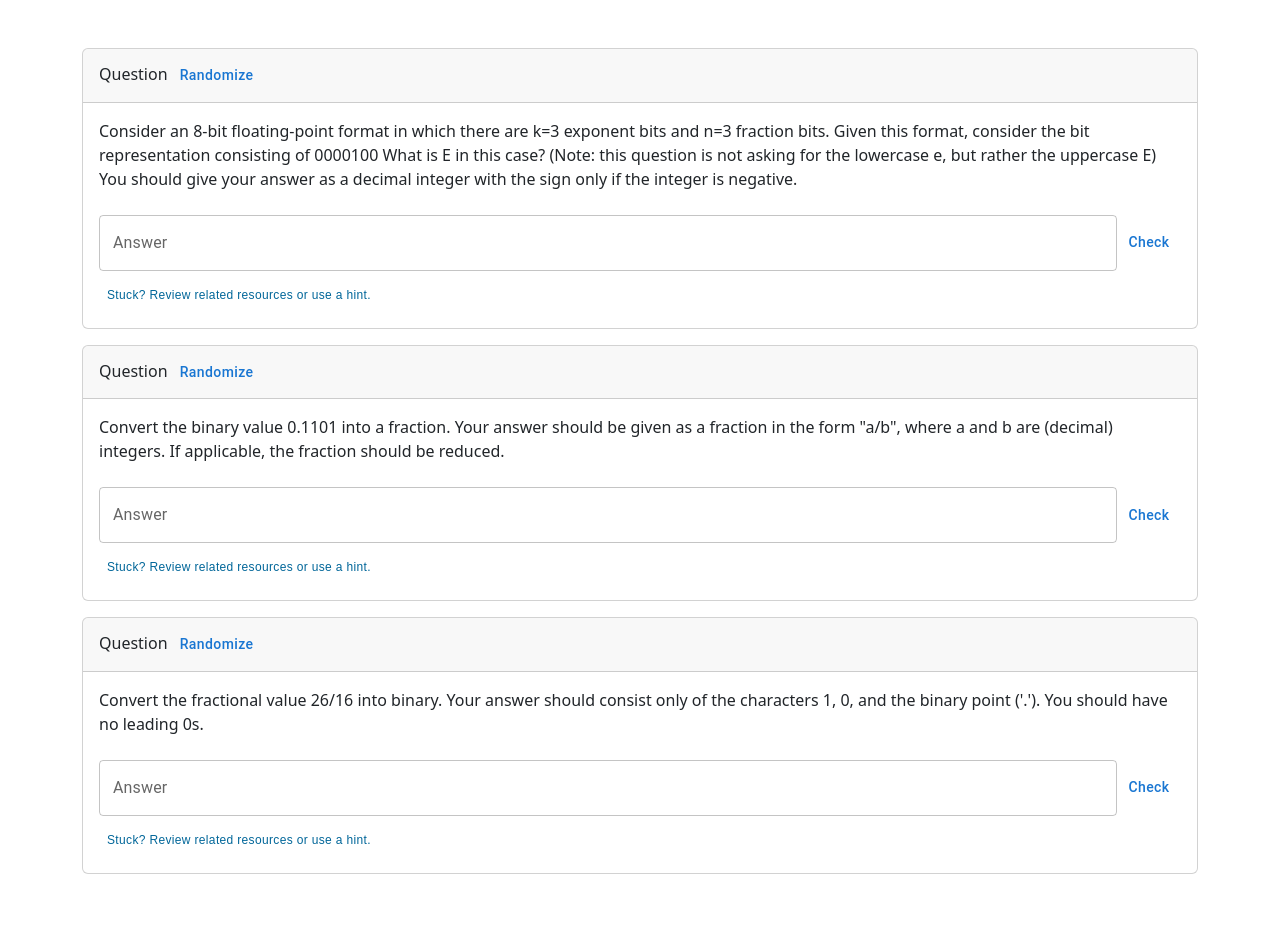
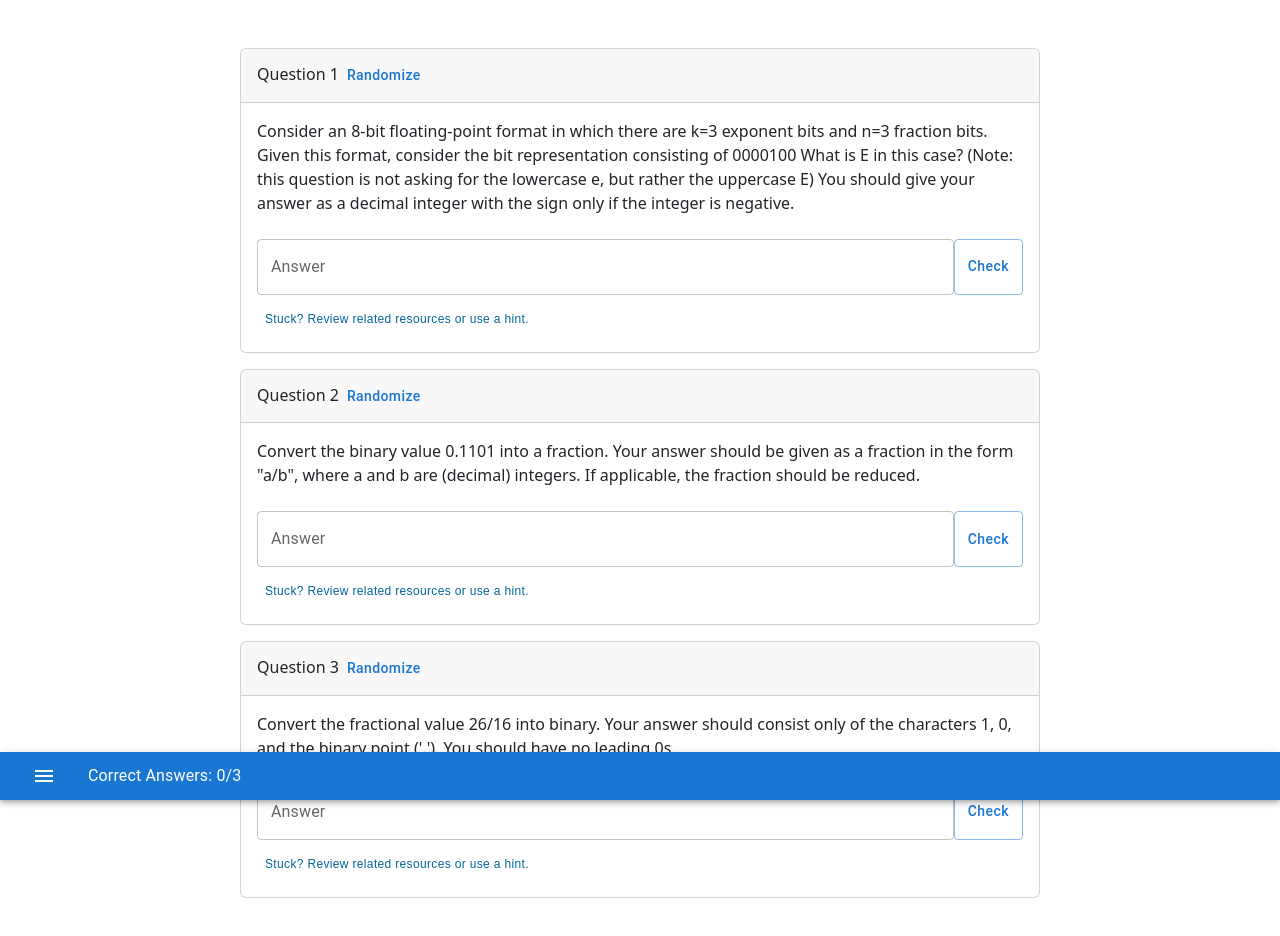
Before and after one commit to mdcrapse/mdcrapse.github.io, a React (Create React App) app: page / in a window 1280 px wide. Shown: the top 936 px of the page. Built offline with nearby package versions, Linux system fonts and the light colour scheme.

Commit message:
Add ExamOverview

```diff
--- a/package.json
+++ b/package.json
@@ -6,16 +6,17 @@
   "dependencies": {
     "@emotion/react": "^11.11.3",
     "@emotion/styled": "^11.11.0",
+    "@mui/icons-material": "^5.15.11",
     "@mui/material": "^5.15.11",
     "@testing-library/jest-dom": "^5.17.0",
     "@testing-library/react": "^13.4.0",
     "@testing-library/user-event": "^13.5.0",
+    "better-react-mathjax": "^2.0.3",
     "bootstrap": "^5.3.3",
     "react": "^18.2.0",
     "react-bootstrap": "^2.10.1",
     "react-dom": "^18.2.0",
     "react-scripts": "5.0.1",
-    "better-react-mathjax": "^2.0.3",
     "web-vitals": "^2.1.4"
   },
   "scripts": {
--- a/src/App.js
+++ b/src/App.js
@@ -1,8 +1,9 @@
-import react from "react";
+import react, { useState } from "react";
 import "bootstrap/dist/css/bootstrap.min.css";
 import { createTheme, ThemeProvider } from "@mui/material";
 import ExamQuestionnaire from "./ExamQuestionnaire";
 import { MathJaxContext } from "better-react-mathjax";
+import ExamOverview from "./ExamOverview";
 
 export default function App() {
   const theme = createTheme({
@@ -27,14 +28,17 @@ export default function App() {
     // },
   });
 
+  const [correct, setCorrect] = useState([]);
+
   return (
     <MathJaxContext>
       <ThemeProvider theme={theme}>
-        <div className="container my-5">
+        <div className="container my-5" style={{ display: "flex", justifyContent: "center" }}>
           <div className="d-flex flex-column">
-            <ExamQuestionnaire />
+            <ExamQuestionnaire onCorrect={setCorrect} />
           </div>
         </div>
+        <ExamOverview correct={correct} />
       </ThemeProvider>
     </MathJaxContext>
   );
--- /dev/null
+++ b/src/ExamOverview.js
@@ -0,0 +1,80 @@
+import react, { useState } from "react";
+import "bootstrap/dist/css/bootstrap.min.css";
+import { AppBar, Toolbar } from "@mui/material";
+import { Stack, IconButton, Typography, Grid, Button } from "@mui/material";
+import MenuIcon from "@mui/icons-material/Menu";
+
+export default function ExamOverview({ correct }) {
+  const [open, setOpen] = useState(false);
+
+  return (
+    <AppBar color="primary" position="fixed" sx={{ top: "auto", bottom: 0 }}>
+      <Toolbar variant="dense">
+        <Stack direction="column">
+          <Stack direction="row" style={{ alignItems: "center" }} gap={3}>
+            <IconButton
+              sx={{ alignSelf: "flex-start" }}
+              color="inherit"
+              aria-label="open drawer"
+              type="button"
+              onClick={() => setOpen(!open)}
+            >
+              <MenuIcon />
+            </IconButton>
+            <ExamResultStats correct={correct} />
+          </Stack>
+          {open ? <ExamResultCards correct={correct} /> : null}
+          {/* I have given up on trying to make a nicely transitioning toolbar. */}
+          {/* <Slide appear={false} direction="up" in={open}> */}
+          {/* </Slide> */}
+        </Stack>
+      </Toolbar>
+    </AppBar>
+  );
+}
+
+function ExamResultStats({ correct }) {
+  let numCorrect = 0;
+  for (const isCorrect of correct) {
+    if (isCorrect) {
+      numCorrect += 1;
+    }
+  }
+
+  return (
+    <Typography>
+      Correct Answers: {numCorrect}/{correct.length}
+    </Typography>
+  );
+}
+
+function ExamResultCards({ correct }) {
+  return (
+    <Grid
+      container
+      style={{ paddingBottom: "5px" }}
+      direction="row"
+      justifyContent="flex-start"
+      alignItems="flex-start"
+    >
+      {correct.map((isCorrect, index) => (
+        <div style={{ margin: 3 }} key={`ExamResultCard:${index}`}>
+          <Button
+            variant="contained"
+            color={isCorrect ? "success" : "error"}
+            style={{ width: "50px", minWidth: "50px", height: "50px", minHeight: "50px" }}
+            onClick={() => {
+              // HACK: don't use `getElementById` directly in a React project
+              const element = document.getElementById(`ExamQuestion:${index}`);
+              if (element) {
+                element.scrollIntoView({ behavior: "smooth" });
+              }
+            }}
+          >
+            {index + 1}
+          </Button>
+        </div>
+      ))}
+    </Grid>
+  );
+}
--- a/src/ExamQuestion.js
+++ b/src/ExamQuestion.js
@@ -4,9 +4,9 @@ import { Accordion, Card } from "react-bootstrap";
 import { Stack, Button, TextField } from "@mui/material";
 import { useAccordionButton } from "react-bootstrap/AccordionButton";
 
-export default function ExamQuestion({ children, onRandomize, number = 1 }) {
+export default function ExamQuestion({ children, onRandomize, number = 1, id }) {
   return (
-    <div>
+    <div id={id} style={{ maxWidth: "800px" }}>
       <Accordion className="accordion" defaultActiveKey="1">
         <Card>
           <Card.Header>
@@ -32,12 +32,14 @@ ExamQuestion.Body = function Body({ children }) {
   );
 };
 
-ExamQuestion.Answer = function Answer({ correctAnswer }) {
+ExamQuestion.Answer = function Answer({ correctAnswer, onCorrect }) {
   const [answer, setAnswer] = useState("");
   const [isCorrect, setIsCorrect] = useState(true);
 
   function onSubmit() {
-    setIsCorrect(answer === correctAnswer);
+    const correct = answer === correctAnswer;
+    setIsCorrect(correct);
+    onCorrect(correct);
   }
 
   return (
@@ -59,7 +61,7 @@ ExamQuestion.Answer = function Answer({ correctAnswer }) {
       >
         Answer
       </TextField>
-      <Button type="button" onClick={onSubmit}>
+      <Button type="button" variant="outlined" color="primary" onClick={onSubmit}>
         Check
       </Button>
     </Stack>
@@ -67,11 +69,7 @@ ExamQuestion.Answer = function Answer({ correctAnswer }) {
 };
 
 ExamQuestion.HintToggle = function HintToggle() {
-  return (
-    <ContextAwareToggle eventKey="0">
-      Stuck? Review related resources or use a hint.
-    </ContextAwareToggle>
-  );
+  return <ContextAwareToggle eventKey="0">Stuck? Review related resources or use a hint.</ContextAwareToggle>;
 };
 
 ExamQuestion.Hint = function Hint({ children, answer }) {
@@ -102,12 +100,10 @@ const buttonLikeLinkStyle = {
  * Represents the button that triggers the accordion component opening or closing.
  */
 function ContextAwareToggle({ children, eventKey }) {
+  const accordion = useAccordionButton(eventKey);
+
   return (
-    <Button
-      style={buttonLikeLinkStyle}
-      type="button"
-      onClick={useAccordionButton(eventKey)}
-    >
+    <Button style={buttonLikeLinkStyle} type="button" onClick={accordion}>
       {children}
     </Button>
   );
--- a/src/ExamQuestionnaire.js
+++ b/src/ExamQuestionnaire.js
@@ -4,12 +4,35 @@ import ExamQuestion from "./ExamQuestion";
 import { Stack } from "react-bootstrap";
 import { MathJax } from "better-react-mathjax";
 
-export default function ExamQuestionnaire() {
+const QUESTIONS = [questionFloatExponent, questionBinaryToFraction, questionFractionToBinary];
+
+export default function ExamQuestionnaire({ questions = QUESTIONS, onCorrect }) {
+  const [correct, setCorrect] = useState([]);
+
+  useEffect(() => {
+    const newCorrect = Array(questions.length).fill(false);
+    setCorrect(newCorrect);
+    onCorrect(newCorrect);
+  }, []);
+
+  function onAnswerCorrect(isCorrect, index) {
+    const newCorrect = [...correct];
+    newCorrect[index] = isCorrect;
+    setCorrect(newCorrect);
+    onCorrect(newCorrect);
+  }
+
   return (
     <Stack direction="column" gap={3}>
-      <ExamDynamicQuestion randomQuestion={questionFloatExponent} />
-      <ExamDynamicQuestion randomQuestion={questionBinaryToFraction} />
-      <ExamDynamicQuestion randomQuestion={questionFractionToBinary} />
+      {questions.map((question, index) => (
+        <ExamDynamicQuestion
+          key={`ExamQuestion:${index}`}
+          id={`ExamQuestion:${index}`}
+          randomQuestion={question}
+          number={index + 1}
+          onCorrect={(isCorrect) => onAnswerCorrect(isCorrect, index)}
+        />
+      ))}
     </Stack>
   );
 }
@@ -32,9 +55,8 @@ function questionFloatExponent() {
       with the sign only if the integer is negative.`,
     answer: `${1 - (Math.pow(2, k - 1) - 1)}`,
     hint: (
-      <MathJax>
-        <span>{`\\(E = e - (2^{k-1}-1)\\) and \\(E = 1 - (2^{k-1}-1)\\).`}</span>{" "}
-        <br />
+      <MathJax dynamic={true}>
+        <span>{`\\(E = e - (2^{k-1}-1)\\) and \\(E = 1 - (2^{k-1}-1)\\).`}</span> <br />
         <span>{`\\(k = ${k}\\) and \\(e = 0\\)`}</span> <br />
         <span>{`\\(E = 1 - (2^{k-1}-1)\\)`}</span> <br />
         <span>{`\\(= 1 - (2^{${k}-1}-1)\\)`}</span> <br />
@@ -52,10 +74,7 @@ function questionFractionToBinary() {
   const n = randInt(d, 31) + 1;
   const bits = n.toString(2);
   const dotIdx = bits.length - shift;
-  const answer = `${bits.slice(0, dotIdx)}.${bits.slice(
-    dotIdx,
-    Math.max(bits.lastIndexOf("1"), dotIdx) + 1
-  )}`;
+  const answer = `${bits.slice(0, dotIdx)}.${bits.slice(dotIdx, Math.max(bits.lastIndexOf("1"), dotIdx) + 1)}`;
 
   return {
     description: `Convert the fractional value ${n}/${d} into binary. Your answer should consist only of the characters 1, 0, and the binary point ('.'). You should have no leading 0s.`,
@@ -82,7 +101,7 @@ function questionBinaryToFraction() {
   };
 }
 
-function ExamDynamicQuestion({ randomQuestion }) {
+function ExamDynamicQuestion({ randomQuestion, number, onCorrect, id }) {
   const [question, setQuestion] = useState({});
 
   useEffect(() => {
@@ -90,17 +109,13 @@ function ExamDynamicQuestion({ randomQuestion }) {
   }, []);
 
   return (
-    <ExamQuestion onRandomize={() => setQuestion(randomQuestion())} number={""}>
+    <ExamQuestion id={id} onRandomize={() => setQuestion(randomQuestion())} number={number}>
       <ExamQuestion.Body>
         <p>{question.description}</p>
-        <ExamQuestion.Answer
-          correctAnswer={question.answer}
-        ></ExamQuestion.Answer>
+        <ExamQuestion.Answer correctAnswer={question.answer} onCorrect={onCorrect}></ExamQuestion.Answer>
         <ExamQuestion.HintToggle />
       </ExamQuestion.Body>
-      <ExamQuestion.Hint answer={question.answer}>
-        {question.hint}
-      </ExamQuestion.Hint>
+      <ExamQuestion.Hint answer={question.answer}>{question.hint}</ExamQuestion.Hint>
     </ExamQuestion>
   );
 }
```
Also changed, not shown: 1 other file (tests, documents, lock files or other folders).
